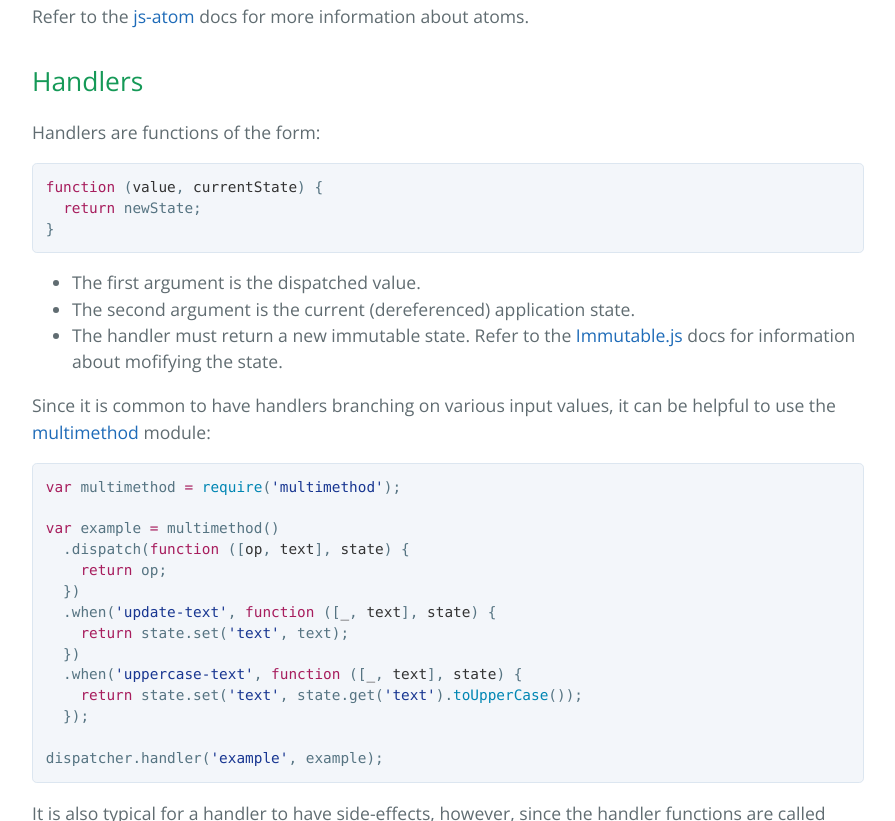
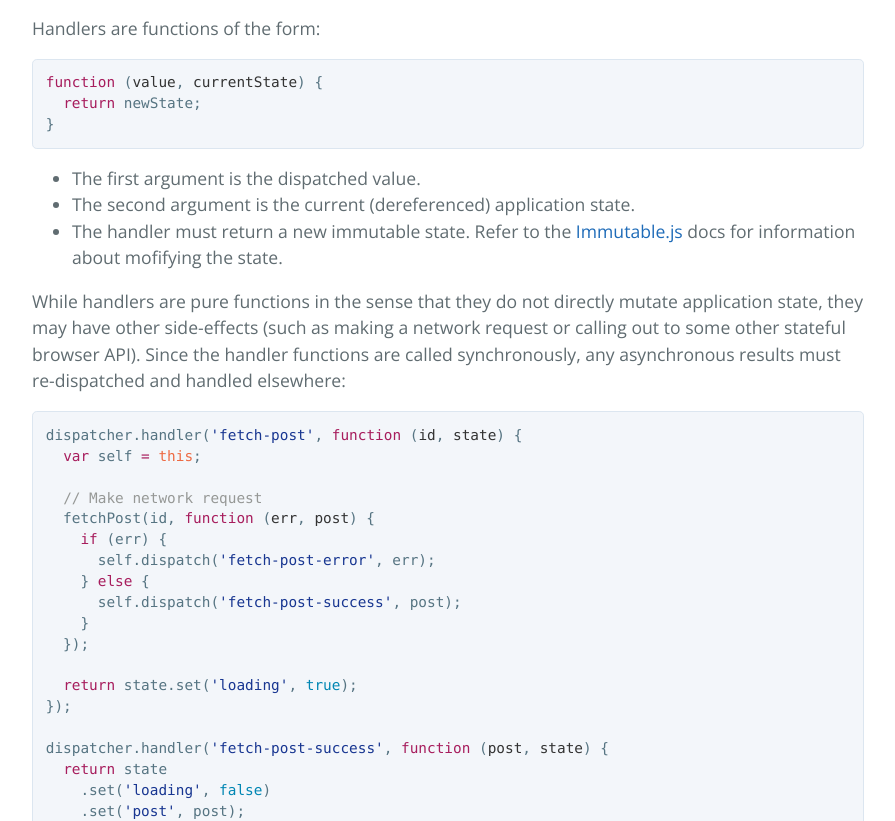
Before and after one commit to scttnlsn/syphon, a plain HTML site: page index.html in a window 1280 px wide. Shown: the part 2910-3731 px from the top of the page, without its empty margins (192-1087 px from the left). Drawn offline with nearby package versions, Linux system fonts and the light colour scheme.

```diff
--- a/index.html
+++ b/index.html
@@ -46,22 +46,17 @@
 
 <span class="pl-k">var</span> state <span class="pl-k">=</span> syphon.atom({ text<span class="pl-k">:</span> <span class="pl-s"><span class="pl-pds">'</span>Hello World<span class="pl-pds">'</span></span> });
 
-<span class="pl-k">var</span> dispatcher <span class="pl-k">=</span> syphon.dispatcher({
-  <span class="pl-en">example</span>: <span class="pl-k">function</span> ([<span class="pl-smi">name</span>, <span class="pl-smi">value</span>], <span class="pl-smi">state</span>) {
-    <span class="pl-k">switch</span> (name) {
-      <span class="pl-k">case</span> <span class="pl-s"><span class="pl-pds">'</span>update-text<span class="pl-pds">'</span></span><span class="pl-k">:</span>
+<span class="pl-k">var</span> dispatcher <span class="pl-k">=</span> syphon.dispatcher();
+
+dispatcher.handler(<span class="pl-s"><span class="pl-pds">'</span>update-text<span class="pl-pds">'</span></span>, <span class="pl-k">function</span> (<span class="pl-smi">value</span>, <span class="pl-smi">state</span>) {
   <span class="pl-k">return</span> state.set(<span class="pl-s"><span class="pl-pds">'</span>text<span class="pl-pds">'</span></span>, value);
-      <span class="pl-k">default</span><span class="pl-k">:</span>
-        <span class="pl-k">return</span> state;
-    }
-  }
 });
 
 <span class="pl-k">var</span> Component <span class="pl-k">=</span> React.createClass({
   mixins<span class="pl-k">:</span> [syphon.mixin],
 
   <span class="pl-en">setText</span>: <span class="pl-k">function</span> (<span class="pl-smi">e</span>) {
-    <span class="pl-v">this</span>.dispatch(<span class="pl-s"><span class="pl-pds">'</span>example<span class="pl-pds">'</span></span>, [<span class="pl-s"><span class="pl-pds">'</span>update-text<span class="pl-pds">'</span></span>, e.currentTarget.<span class="pl-c1">value</span>]);
+    <span class="pl-v">this</span>.dispatch(<span class="pl-s"><span class="pl-pds">'</span>update-text<span class="pl-pds">'</span></span>, e.currentTarget.<span class="pl-c1">value</span>);
   },
 
   <span class="pl-en">render</span>: <span class="pl-k">function</span> () {
@@ -129,62 +124,35 @@
 <li>The handler must return a new immutable state.  Refer to the <a href="http://facebook.github.io/immutable-js/">Immutable.js</a> docs for information about mofifying the state.</li>
 </ul>
 
-<p>Since it is common to have handlers branching on various input values, it can be helpful to use the <a href="http://npm.im/multimethod">multimethod</a> module:</p>
+<p>While handlers are pure functions in the sense that they do not directly mutate application state, they may have other side-effects (such as making a network request or calling out to some other stateful browser API).  Since the handler functions are called synchronously, any asynchronous results must re-dispatched and handled elsewhere:</p>
 
-<div class="highlight highlight-js"><pre><span class="pl-k">var</span> multimethod <span class="pl-k">=</span> <span class="pl-c1">require</span>(<span class="pl-s"><span class="pl-pds">'</span>multimethod<span class="pl-pds">'</span></span>);
-
-<span class="pl-k">var</span> example <span class="pl-k">=</span> multimethod()
-  .dispatch(<span class="pl-k">function</span> ([<span class="pl-smi">op</span>, <span class="pl-smi">text</span>], <span class="pl-smi">state</span>) {
-    <span class="pl-k">return</span> op;
-  })
-  .when(<span class="pl-s"><span class="pl-pds">'</span>update-text<span class="pl-pds">'</span></span>, <span class="pl-k">function</span> ([<span class="pl-smi">_</span>, <span class="pl-smi">text</span>], <span class="pl-smi">state</span>) {
-    <span class="pl-k">return</span> state.set(<span class="pl-s"><span class="pl-pds">'</span>text<span class="pl-pds">'</span></span>, text);
-  })
-  .when(<span class="pl-s"><span class="pl-pds">'</span>uppercase-text<span class="pl-pds">'</span></span>, <span class="pl-k">function</span> ([<span class="pl-smi">_</span>, <span class="pl-smi">text</span>], <span class="pl-smi">state</span>) {
-    <span class="pl-k">return</span> state.set(<span class="pl-s"><span class="pl-pds">'</span>text<span class="pl-pds">'</span></span>, state.get(<span class="pl-s"><span class="pl-pds">'</span>text<span class="pl-pds">'</span></span>).<span class="pl-c1">toUpperCase</span>());
-  });
-
-dispatcher.handler(<span class="pl-s"><span class="pl-pds">'</span>example<span class="pl-pds">'</span></span>, example);</pre></div>
-
-<p>It is also typical for a handler to have side-effects, however, since the handler functions are called synchronously, any asynchronous results must re-dispatched and handled elsewhere:</p>
-
-<div class="highlight highlight-js"><pre><span class="pl-k">var</span> example <span class="pl-k">=</span> multimethod()
-  .dispatch(<span class="pl-k">function</span> ([<span class="pl-smi">name</span>, <span class="pl-smi">value</span>], <span class="pl-smi">state</span>) {
-    <span class="pl-k">return</span> name;
-  })
-  .when(<span class="pl-s"><span class="pl-pds">'</span>fetch-post<span class="pl-pds">'</span></span>, <span class="pl-k">function</span> ([<span class="pl-smi">_</span>, <span class="pl-smi">id</span>], <span class="pl-smi">state</span>) {
+<div class="highlight highlight-js"><pre>dispatcher.handler(<span class="pl-s"><span class="pl-pds">'</span>fetch-post<span class="pl-pds">'</span></span>, <span class="pl-k">function</span> (<span class="pl-smi">id</span>, <span class="pl-smi">state</span>) {
   <span class="pl-k">var</span> self <span class="pl-k">=</span> <span class="pl-v">this</span>;
 
   <span class="pl-c">// Make network request</span>
   fetchPost(id, <span class="pl-k">function</span> (<span class="pl-smi">err</span>, <span class="pl-smi">post</span>) {
     <span class="pl-k">if</span> (err) {
-        self.dispatch(<span class="pl-s"><span class="pl-pds">'</span>api<span class="pl-pds">'</span></span>, [<span class="pl-s"><span class="pl-pds">'</span>fetch-post-error<span class="pl-pds">'</span></span>, err]);
+      self.dispatch(<span class="pl-s"><span class="pl-pds">'</span>fetch-post-error<span class="pl-pds">'</span></span>, err);
     } <span class="pl-k">else</span> {
-        self.dispatch(<span class="pl-s"><span class="pl-pds">'</span>api<span class="pl-pds">'</span></span>, [<span class="pl-s"><span class="pl-pds">'</span>fetch-post-success<span class="pl-pds">'</span></span>, post]);
+      self.dispatch(<span class="pl-s"><span class="pl-pds">'</span>fetch-post-success<span class="pl-pds">'</span></span>, post);
     }
   });
 
   <span class="pl-k">return</span> state.set(<span class="pl-s"><span class="pl-pds">'</span>loading<span class="pl-pds">'</span></span>, <span class="pl-c1">true</span>);
 });
 
-<span class="pl-k">var</span> api <span class="pl-k">=</span> multimethod()
-  .dispatch(<span class="pl-k">function</span> ([<span class="pl-smi">name</span>, <span class="pl-smi">value</span>], <span class="pl-smi">state</span>) {
-    <span class="pl-k">return</span> name;
-  })
-  .when(<span class="pl-s"><span class="pl-pds">'</span>fetch-post-success<span class="pl-pds">'</span></span>, <span class="pl-k">function</span> (<span class="pl-smi">post</span>, <span class="pl-smi">state</span>) {
+dispatcher.handler(<span class="pl-s"><span class="pl-pds">'</span>fetch-post-success<span class="pl-pds">'</span></span>, <span class="pl-k">function</span> (<span class="pl-smi">post</span>, <span class="pl-smi">state</span>) {
   <span class="pl-k">return</span> state
     .set(<span class="pl-s"><span class="pl-pds">'</span>loading<span class="pl-pds">'</span></span>, <span class="pl-c1">false</span>)
     .set(<span class="pl-s"><span class="pl-pds">'</span>post<span class="pl-pds">'</span></span>, post);
-  })
-  .when(<span class="pl-s"><span class="pl-pds">'</span>fetch-post-error<span class="pl-pds">'</span></span>, <span class="pl-k">function</span> (<span class="pl-smi">err</span>, <span class="pl-smi">state</span>) {
+});
+
+dispatcher.handler(<span class="pl-s"><span class="pl-pds">'</span>fetch-post-error<span class="pl-pds">'</span></span>, <span class="pl-k">function</span> (<span class="pl-smi">err</span>, <span class="pl-smi">state</span>) {
   <span class="pl-k">return</span> state
     .set(<span class="pl-s"><span class="pl-pds">'</span>loading<span class="pl-pds">'</span></span>, <span class="pl-c1">false</span>)
     .set(<span class="pl-s"><span class="pl-pds">'</span>notice<span class="pl-pds">'</span></span>, <span class="pl-s"><span class="pl-pds">'</span>There was an error fetching the post.<span class="pl-pds">'</span></span>)
     .set(<span class="pl-s"><span class="pl-pds">'</span>error<span class="pl-pds">'</span></span>, err);
-  });
-
-dispatcher.handler(<span class="pl-s"><span class="pl-pds">'</span>example<span class="pl-pds">'</span></span>, example);
-dispatcher.handler(<span class="pl-s"><span class="pl-pds">'</span>api<span class="pl-pds">'</span></span>, api);</pre></div>
+});</pre></div>
 
 <h2>
 <a id="dispatcher" class="anchor" href="#dispatcher" aria-hidden="true"><span class="octicon octicon-link"></span></a>Dispatcher</h2>
@@ -192,16 +160,16 @@
 <p>You will typically only need a single dispatcher per application since it can coordinate multiple handlers.  To add handlers to a dispatcher either pass them to the constructor or call the <code>handler</code> function:</p>
 
 <div class="highlight highlight-js"><pre><span class="pl-k">var</span> dispatcher <span class="pl-k">=</span> syphon.dispatcher({
-  <span class="pl-en">example</span>: <span class="pl-k">function</span> (<span class="pl-smi">value</span>, <span class="pl-smi">state</span>) { ... },
-  <span class="pl-en">api</span>: <span class="pl-k">function</span> (<span class="pl-smi">value</span>, <span class="pl-smi">state</span>) { ... }
+  <span class="pl-en">foo</span>: <span class="pl-k">function</span> (<span class="pl-smi">value</span>, <span class="pl-smi">state</span>) { ... },
+  <span class="pl-en">bar</span>: <span class="pl-k">function</span> (<span class="pl-smi">value</span>, <span class="pl-smi">state</span>) { ... }
 });</pre></div>
 
 <p>or</p>
 
 <div class="highlight highlight-js"><pre><span class="pl-k">var</span> dispatcher <span class="pl-k">=</span> syphon.dispatcher();
 
-dispatcher.handler(<span class="pl-s"><span class="pl-pds">'</span>example<span class="pl-pds">'</span></span>, <span class="pl-k">function</span> (<span class="pl-smi">value</span>, <span class="pl-smi">state</span>) { ... });
-dispatcher.handler(<span class="pl-s"><span class="pl-pds">'</span>api<span class="pl-pds">'</span></span>, <span class="pl-k">function</span> (<span class="pl-smi">value</span>, <span class="pl-smi">state</span>) { ... });</pre></div>
+dispatcher.handler(<span class="pl-s"><span class="pl-pds">'</span>foo<span class="pl-pds">'</span></span>, <span class="pl-k">function</span> (<span class="pl-smi">value</span>, <span class="pl-smi">state</span>) { ... });
+dispatcher.handler(<span class="pl-s"><span class="pl-pds">'</span>bar<span class="pl-pds">'</span></span>, <span class="pl-k">function</span> (<span class="pl-smi">value</span>, <span class="pl-smi">state</span>) { ... });</pre></div>
 
 <p>To dispatch a value, call the <code>dispatch</code> function, passing the handler name and any contextual value:</p>
 
@@ -259,7 +227,7 @@
   mixins<span class="pl-k">:</span> [syphon.mixin],
 
   <span class="pl-en">onClick</span>: <span class="pl-k">function</span> () {
-    <span class="pl-v">this</span>.dispatch(<span class="pl-s"><span class="pl-pds">'</span>example<span class="pl-pds">'</span></span>, <span class="pl-s"><span class="pl-pds">'</span>button-clicked<span class="pl-pds">'</span></span>);
+    <span class="pl-v">this</span>.dispatch(<span class="pl-s"><span class="pl-pds">'</span>button-clicked<span class="pl-pds">'</span></span>);
   }
 });</pre></div>
 
```
Also changed, not shown: params.json (+1 -1 lines). Lines whose indentation alone changed are shown as unchanged.
